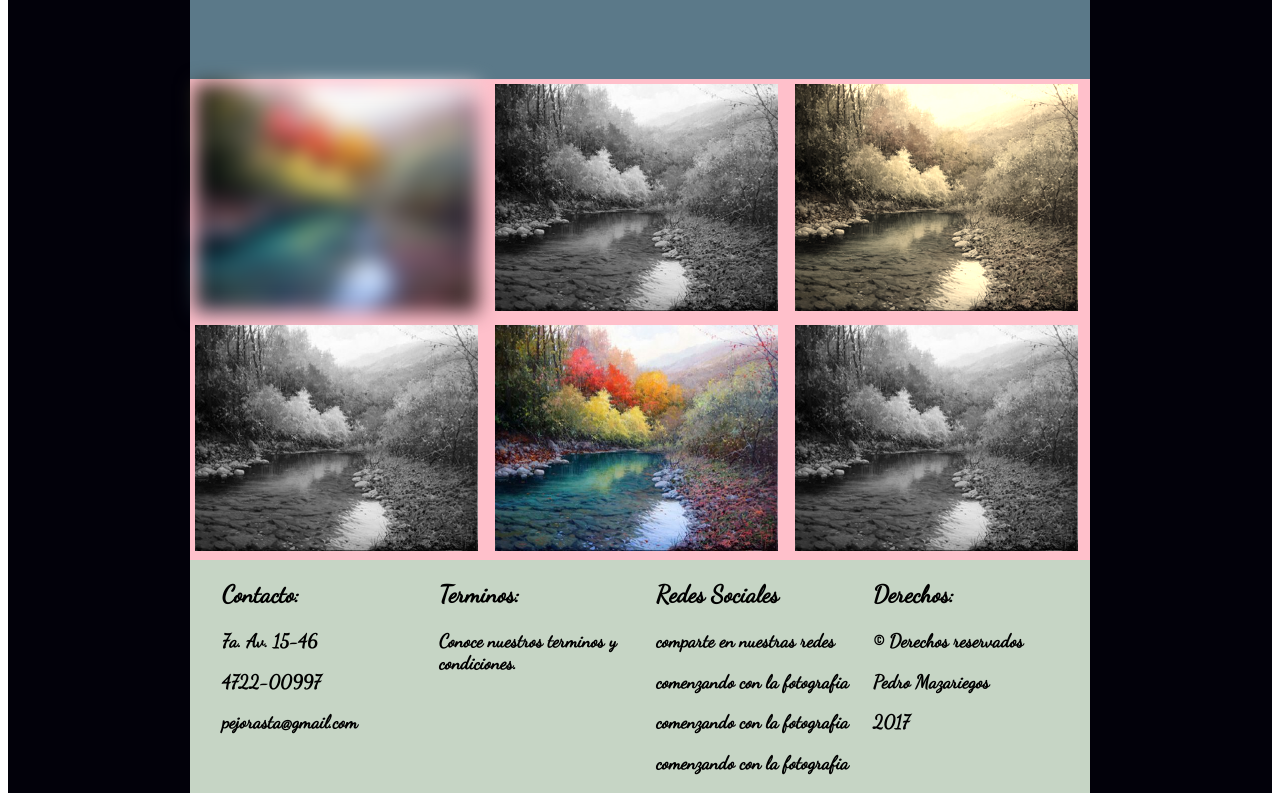
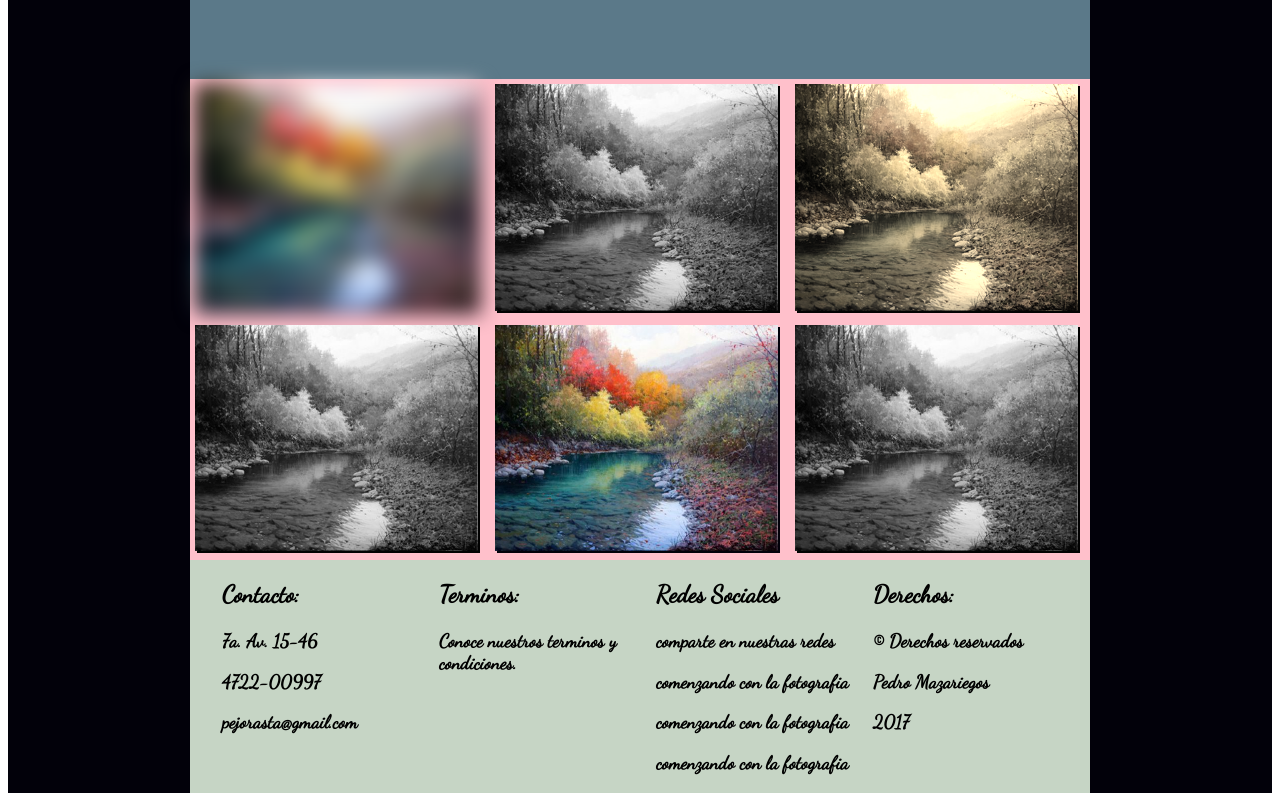
Before and after one commit to pejorasta/tarea, a plain HTML site: page pages/Paisajes.html in a window 1280 px wide. Shown: the part 79-880 px from the top of the page. Drawn offline with Linux system fonts and the light colour scheme.

Commit message:
agregar sombra a todas las imagenes

```diff
--- a/css/fuente.css
+++ b/css/fuente.css
@@ -18,3 +18,7 @@ p , h2, h3 {
 color: red;
 font-size: 1.6em;
 }
+
+img {
+	box-shadow: 2px 2px #02010a;
+}
```
